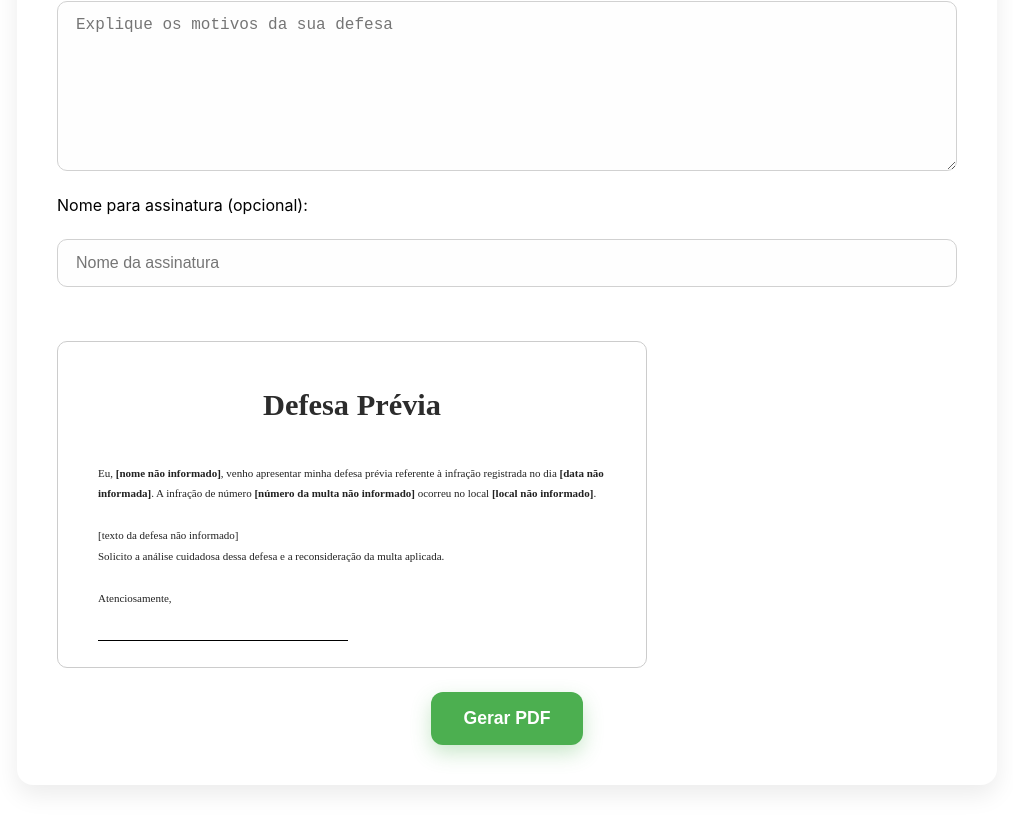
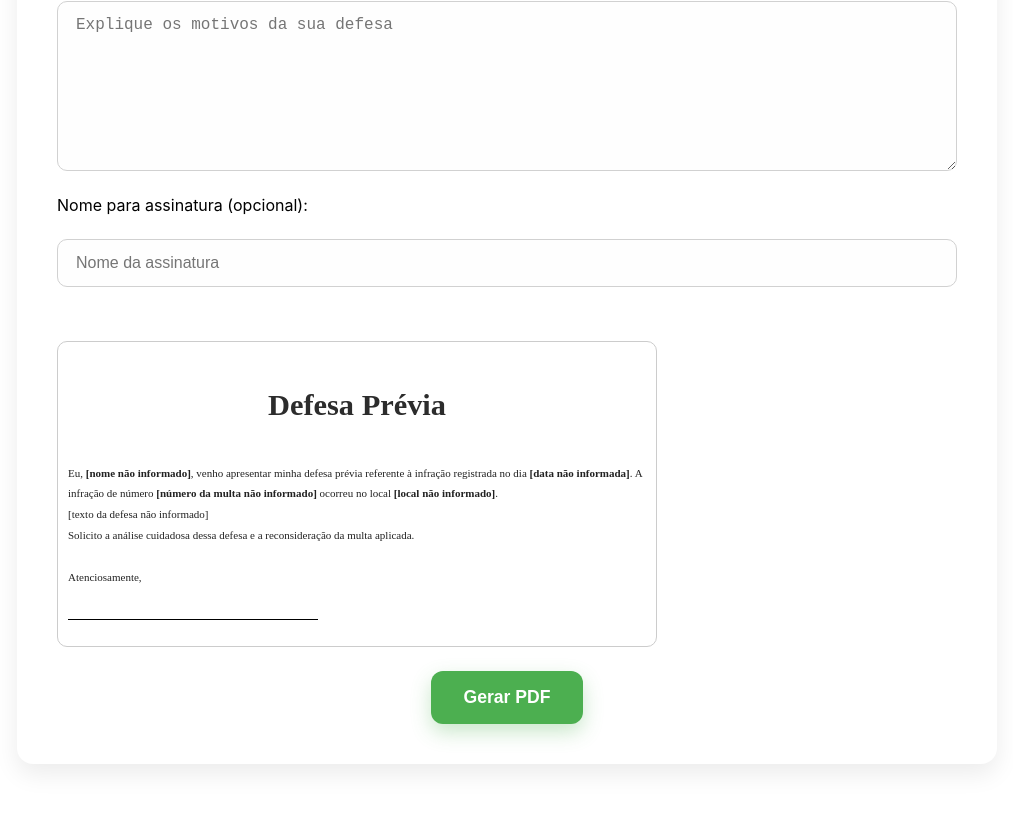
Before and after one commit to Geremiasrds/gerador-de-defeza, a React (Vite) app: page / in a window 1280 px wide. Shown: the part 1557-2382 px from the top of the page, without its empty margins (133-1146 px from the left). After the commit the page ends 2361 px from the top, so only its background shows below. Built offline with nearby package versions, Linux system fonts and the light colour scheme.

Commit message:
novo prjeto simples

```diff
--- a/src/App.jsx
+++ b/src/App.jsx
@@ -216,7 +216,7 @@ function App() {
           {telefone && <>Telefone: <strong>{telefone}</strong><br /></>}
           {email && <>E-mail: <strong>{email}</strong><br /></>}
 
-          <br /><br />
+          <br />
           {textoDefesa || "[texto da defesa não informado]"}
           <br />
           Solicito a análise cuidadosa dessa defesa e a reconsideração da multa aplicada.
--- a/src/componentes/styles.js
+++ b/src/componentes/styles.js
@@ -73,8 +73,8 @@ export const Textarea = styled.textarea`
 `;
 
 export const PdfContent = styled.div`
-  width: 590px;
-  padding: 10px 40px;
+  width: 600px;
+  padding: 10px 10px;
   background-color:rgb(255, 255, 255);
   border: 1px solid #ccc;
   border-radius: 10px;
```
